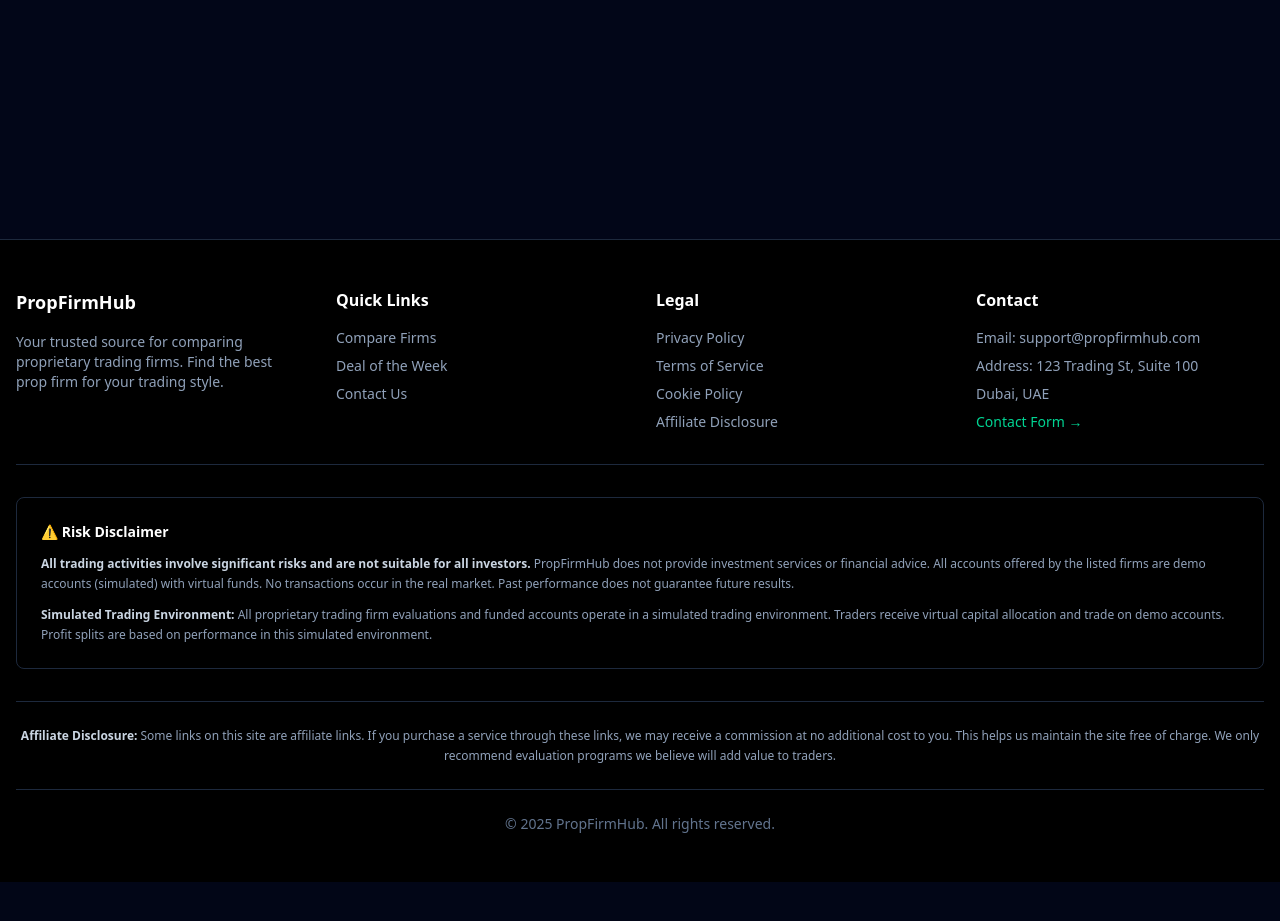
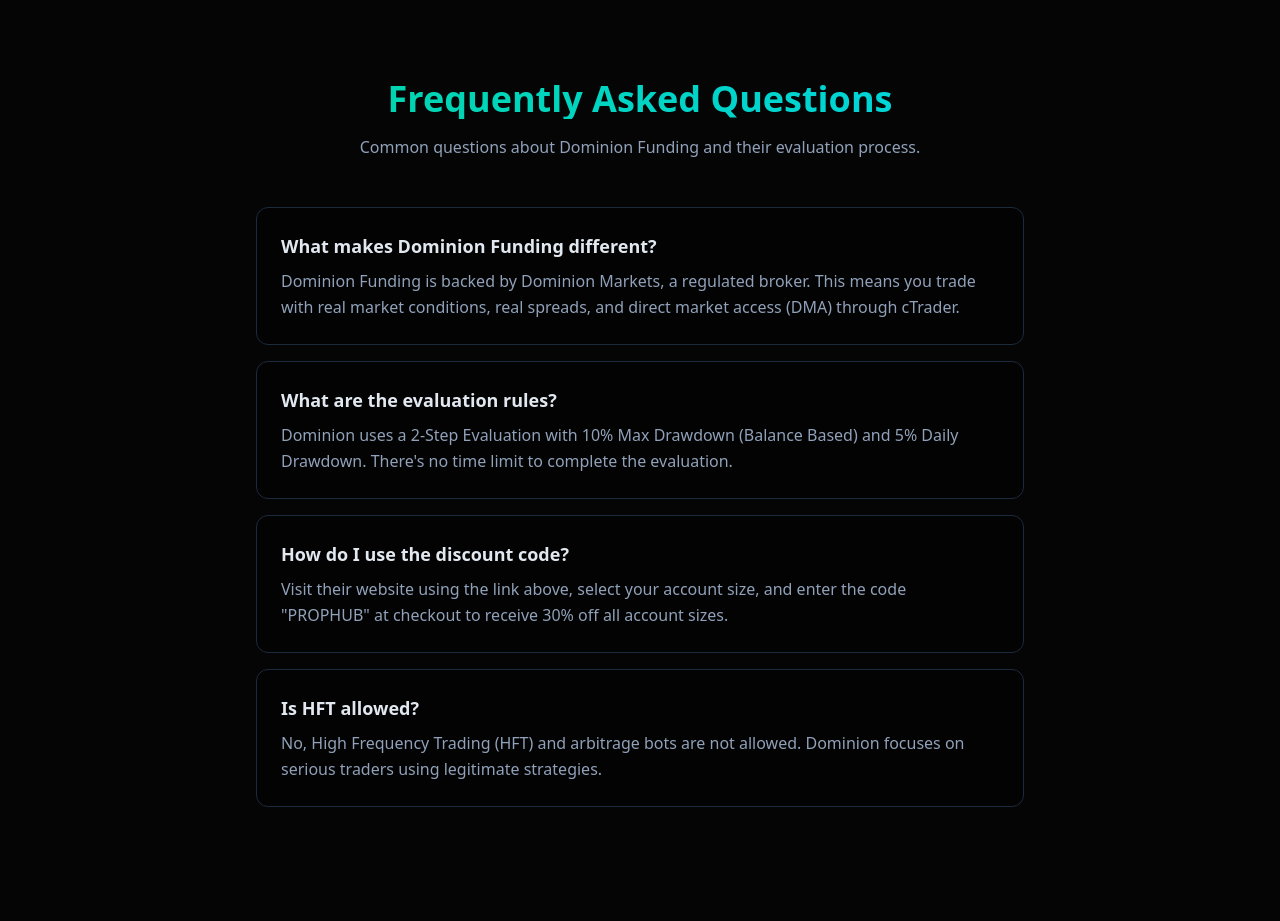
Before and after one commit to dihorulcristy/PropFirm, a Next.js app: page /dominion-funding in a window 1280 px wide. Shown: the part 2064-2985 px from the top of the page. Before the commit the page ends 2946 px from the top, so only its background shows below. Built offline with nearby package versions, Linux system fonts and the light colour scheme.

Commit message:
Update Dominion Funding page styling and add FAQ section

```diff
--- a/app/dominion-funding/page.tsx
+++ b/app/dominion-funding/page.tsx
@@ -51,7 +51,7 @@
     ];
 
     return (
-        <div className="min-h-screen bg-slate-950 text-white font-sans selection:bg-emerald-500/30">
+        <div className="min-h-screen bg-[#050505] text-slate-50 font-sans selection:bg-emerald-500/30">
             <Header />
 
             <main className="pt-24 pb-20">
@@ -69,7 +69,7 @@
                         The Broker Backed Prop Firm. Trade with real market conditions on cTrader.
                     </p>
 
-                    <div className="bg-slate-900/50 border border-slate-800 rounded-xl p-6 max-w-2xl mx-auto mb-8">
+                    <div className="bg-black/30 border border-slate-800 rounded-xl p-6 max-w-2xl mx-auto mb-8">
                         <p className="text-slate-300 mb-4">
                             To use this discount, visit their official website and enter the code at checkout:
                         </p>
@@ -89,7 +89,7 @@
 
                 {/* Discount Code Section */}
                 <section className="container mx-auto px-4 mb-20">
-                    <div className="max-w-3xl mx-auto bg-gradient-to-br from-emerald-900/20 to-slate-900 border border-emerald-500/30 rounded-2xl p-8 text-center relative overflow-hidden group">
+                    <div className="max-w-3xl mx-auto bg-gradient-to-br from-emerald-900/20 to-black/30 border border-emerald-500/30 rounded-2xl p-8 text-center relative overflow-hidden group">
                         <div className="absolute top-0 left-0 w-full h-1 bg-gradient-to-r from-emerald-500 via-cyan-400 to-emerald-500"></div>
                         <div className="absolute -inset-1 bg-emerald-500/20 blur-xl opacity-0 group-hover:opacity-100 transition-opacity duration-500"></div>
 
@@ -99,7 +99,7 @@
                                 <p className="text-slate-400 text-sm uppercase tracking-wider mb-1">Discount Code</p>
                                 <button
                                     onClick={copyToClipboard}
-                                    className="relative group/btn flex items-center gap-3 text-4xl font-black text-emerald-400 tracking-widest font-mono bg-slate-950/50 px-6 py-3 rounded-xl border border-emerald-500/30 dashed border-2 hover:bg-slate-950/80 hover:border-emerald-400 transition-all cursor-pointer"
+                                    className="relative group/btn flex items-center gap-3 text-4xl font-black text-emerald-400 tracking-widest font-mono bg-black/50 px-6 py-3 rounded-xl border border-emerald-500/30 dashed border-2 hover:bg-black/80 hover:border-emerald-400 transition-all cursor-pointer"
                                 >
                                     PROPHUB
                                     <div className="absolute -right-8 top-1/2 -translate-y-1/2 opacity-0 group-hover/btn:opacity-100 transition-opacity">
@@ -168,7 +168,7 @@
 
                     <div className="grid md:grid-cols-3 gap-6 max-w-6xl mx-auto">
                         {reviews.map((review, index) => (
-                            <div key={index} className="bg-slate-900/50 border border-slate-800 p-6 rounded-xl hover:border-emerald-500/30 transition-colors">
+                            <div key={index} className="bg-black/30 border border-slate-800 p-6 rounded-xl hover:border-emerald-500/30 transition-colors">
                                 <div className="flex items-center gap-1 mb-4">
                                     {[...Array(5)].map((_, i) => (
                                         <Star
@@ -187,6 +187,48 @@
                     </div>
                 </section>
 
+                {/* FAQ Section */}
+                <section className="container mx-auto px-4 mb-20">
+                    <div className="text-center mb-12">
+                        <h2 className="text-3xl md:text-4xl font-bold mb-4 bg-gradient-to-r from-emerald-400 to-cyan-400 bg-clip-text text-transparent">
+                            Frequently Asked Questions
+                        </h2>
+                        <p className="text-slate-400 max-w-2xl mx-auto">
+                            Common questions about Dominion Funding and their evaluation process.
+                        </p>
+                    </div>
+
+                    <div className="max-w-3xl mx-auto space-y-4">
+                        <div className="border border-slate-800 rounded-xl bg-black/30 p-6">
+                            <h3 className="font-bold text-lg text-slate-200 mb-2">What makes Dominion Funding different?</h3>
+                            <p className="text-slate-400 leading-relaxed">
+                                Dominion Funding is backed by Dominion Markets, a regulated broker. This means you trade with real market conditions, real spreads, and direct market access (DMA) through cTrader.
+                            </p>
+                        </div>
+
+                        <div className="border border-slate-800 rounded-xl bg-black/30 p-6">
+                            <h3 className="font-bold text-lg text-slate-200 mb-2">What are the evaluation rules?</h3>
+                            <p className="text-slate-400 leading-relaxed">
+                                Dominion uses a 2-Step Evaluation with 10% Max Drawdown (Balance Based) and 5% Daily Drawdown. There's no time limit to complete the evaluation.
+                            </p>
+                        </div>
+
+                        <div className="border border-slate-800 rounded-xl bg-black/30 p-6">
+                            <h3 className="font-bold text-lg text-slate-200 mb-2">How do I use the discount code?</h3>
+                            <p className="text-slate-400 leading-relaxed">
+                                Visit their website using the link above, select your account size, and enter the code "PROPHUB" at checkout to receive 30% off all account sizes.
+                            </p>
+                        </div>
+
+                        <div className="border border-slate-800 rounded-xl bg-black/30 p-6">
+                            <h3 className="font-bold text-lg text-slate-200 mb-2">Is HFT allowed?</h3>
+                            <p className="text-slate-400 leading-relaxed">
+                                No, High Frequency Trading (HFT) and arbitrage bots are not allowed. Dominion focuses on serious traders using legitimate strategies.
+                            </p>
+                        </div>
+                    </div>
+                </section>
+
             </main>
 
             <Footer />
```
